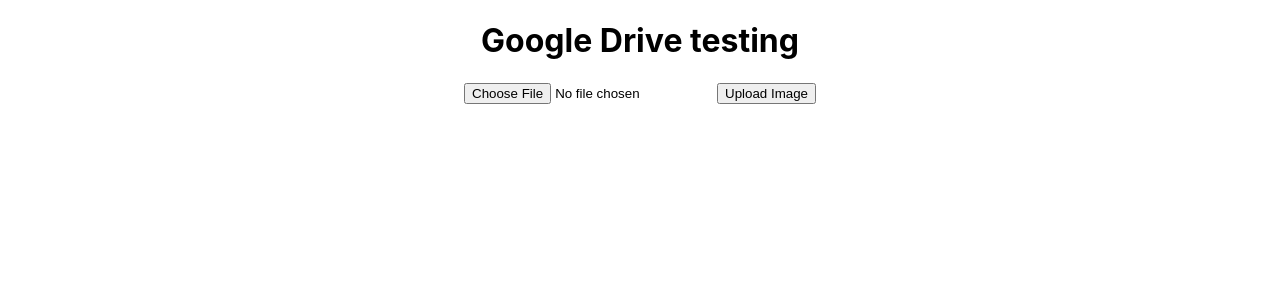
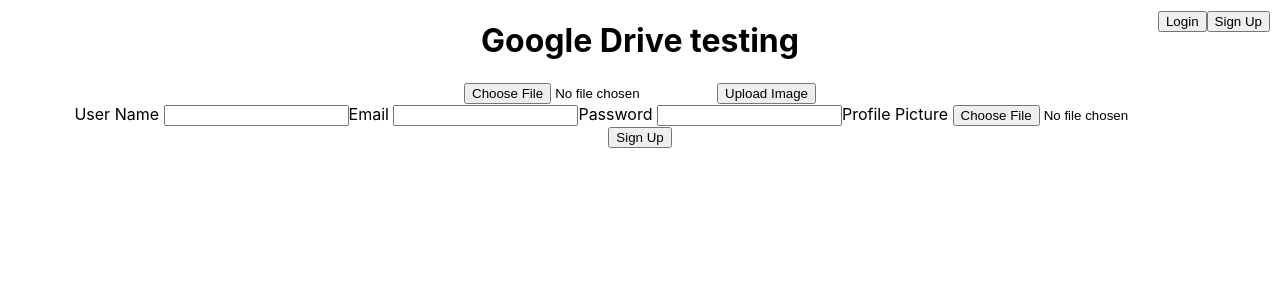
Before and after one commit to anubhav2102/financial-tools-and-calculators, a React (Create React App) app: page /register in a window 1280 px wide. Shown: the top 300 px of the page. Built offline with nearby package versions, Linux system fonts and the light colour scheme; no server answers.

Commit message:
login signup raw added

```diff
--- a/package.json
+++ b/package.json
@@ -9,6 +9,7 @@
     "axios": "^1.6.0",
     "react": "^18.2.0",
     "react-dom": "^18.2.0",
+    "react-router-dom": "^6.18.0",
     "react-scripts": "5.0.1",
     "web-vitals": "^2.1.4"
   },
--- a/src/App.js
+++ b/src/App.js
@@ -2,7 +2,11 @@
 import './App.css';
 import ImageUpload from './ImageUpload';
 import ImageDisplay from './ImageDisplay';
+import LoginSignup from "./components/login/LoginSignup.jsx";
+import LoginPage from "./components/login/LoginPage.jsx";
+import SignUpPage from "./components/login/SignUpPage.jsx";
 import axios from "axios";
+import {BrowserRouter as Router, Routes, Route} from "react-router-dom";
 
 function App() {
   useEffect(()=>{
@@ -17,6 +21,15 @@
       <h1>Google Drive testing</h1>
       <ImageUpload />
       <ImageDisplay />
+      <div style={{position: "absolute", top: "10px", right: "10px"}}>
+      <LoginSignup/>
+      </div>
+      {/* <Router> */}
+        <Routes>
+          <Route exact element={<LoginPage/>} path="/login"/>
+          <Route exact element={<SignUpPage/>} path="/register"/>
+        </Routes>
+      {/* </Router> */}
     </div>
   );
 }
--- /dev/null
+++ b/src/components/login/LoginPage.jsx
@@ -0,0 +1,27 @@
+import React, { useState, useEffect } from "react";
+import axios from "axios";
+
+const LoginPage = () => {
+    const [email, setEmail] = useState('');
+    const [password, setPassword]  = useState('');
+
+    const handleLoginData = () => {
+        console.log(setEmail);
+        console.log(setPassword);
+    }
+    return (
+        <>
+        <div>
+            <form>
+                <label htmlFor="email">Email <input type="email" value={email} onChange={(e) => setEmail(e.target.value)}  /></label>
+                <label htmlFor="password">Password <input type="password" value={password} onChange={(e) => setPassword(e.target.value)}  /></label>
+            </form>
+            <div>
+            <button onClick={handleLoginData()}>Login</button>
+            </div>
+        </div>
+        </>
+    )
+}
+
+export default LoginPage;
--- /dev/null
+++ b/src/components/login/LoginSignup.jsx
@@ -0,0 +1,15 @@
+import React from "react";
+import {Link} from "react-router-dom";
+
+const LoginSignup = () => {
+    return (
+        <>
+        <div>
+            <button><Link to={`/login`} style={{textDecoration: "none", color: "black"}}>Login</Link></button>
+            <button><Link to={`/register`} style={{textDecoration: "none", color: "black"}}>Sign Up</Link></button>
+        </div>
+        </>
+    )
+}
+
+export default LoginSignup;
--- /dev/null
+++ b/src/components/login/SignUpPage.jsx
@@ -0,0 +1,36 @@
+import React, {useState, useEffect} from "react";
+import axios from "axios";
+
+const SignUpPage = () => {
+    const [email, setEmail] = useState('');
+    const [password, setPassword]  = useState('');
+    const [userName, setUserName] = useState('');
+    const [profilePic, setProfilePic] = useState('');
+
+    const handleSavingData = async () => {
+        console.log(setEmail);
+        console.log(setPassword);
+        console.log(setUserName);
+        console.log(setProfilePic);
+        let data = {"email": setEmail, "password": setPassword, "profilePic": setProfilePic, "username": setUserName};
+        let resp = await axios.post("http://localhost:3000/api/v1/register",{data});
+        console.log(resp);
+    }
+    return (
+        <>
+        <div>
+            <form>
+                <label htmlFor="username">User Name <input type="text" value={userName} onChange={(e) => setUserName(e.target.value)} /></label>
+                <label htmlFor="email">Email <input type="email" value={email} onChange={(e) => setEmail(e.target.value)} /></label>
+                <label htmlFor="password">Password <input type="password" value={password} onChange={(e) => setPassword(e.target.value)} /></label>
+                <label htmlFor="avatar">Profile Picture <input type="file" name="" id="" value={profilePic} onChange={(e) => setProfilePic(e.target.value)} /></label>
+            </form>
+            <div>
+                <button onClick={handleSavingData()}>Sign Up</button>
+            </div>
+        </div>
+        </>
+    )
+}
+
+export default SignUpPage;
--- a/src/index.js
+++ b/src/index.js
@@ -3,11 +3,14 @@
 import './index.css';
 import App from './App';
 import reportWebVitals from './reportWebVitals';
+import {BrowserRouter} from "react-router-dom"
 
 const root = ReactDOM.createRoot(document.getElementById('root'));
 root.render(
   <React.StrictMode>
+    <BrowserRouter>
     <App />
+    </BrowserRouter>
   </React.StrictMode>
 );
 
```
Also changed, not shown: 1 other file (tests, documents, lock files or other folders).
